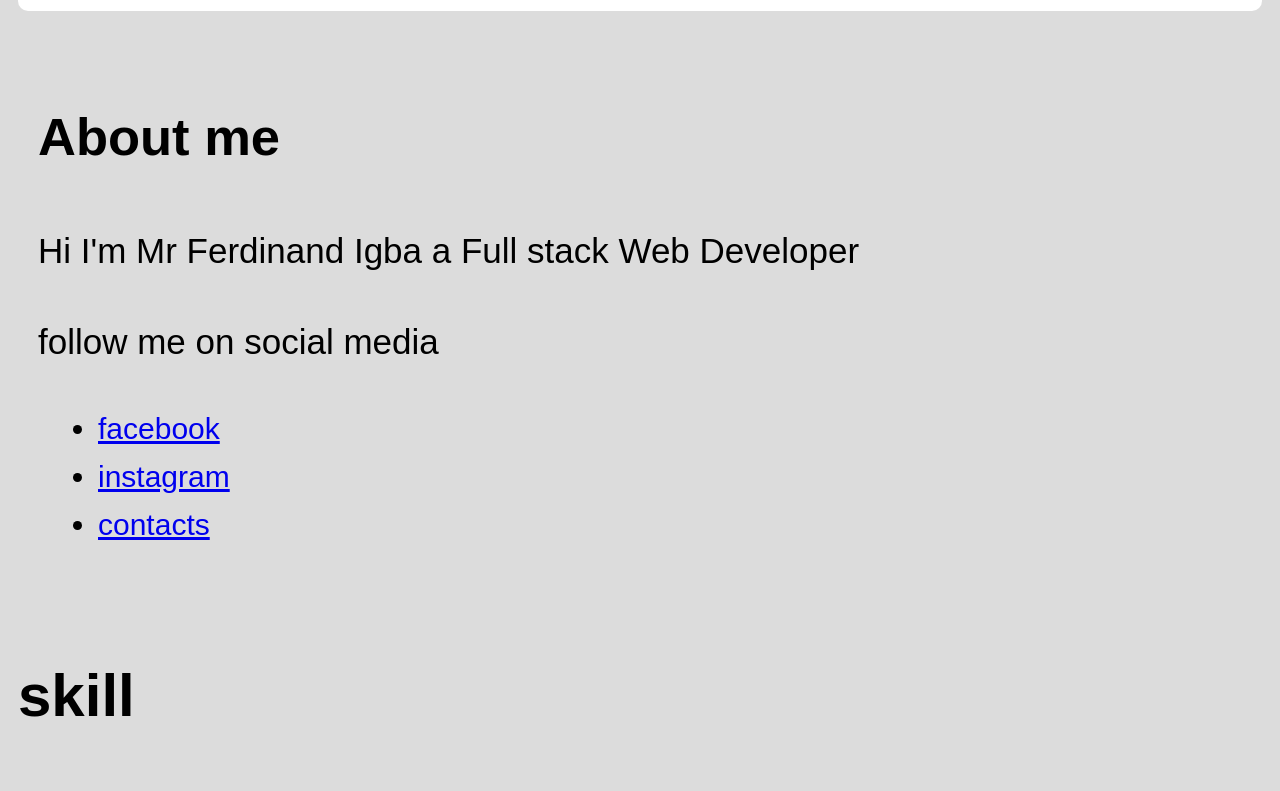
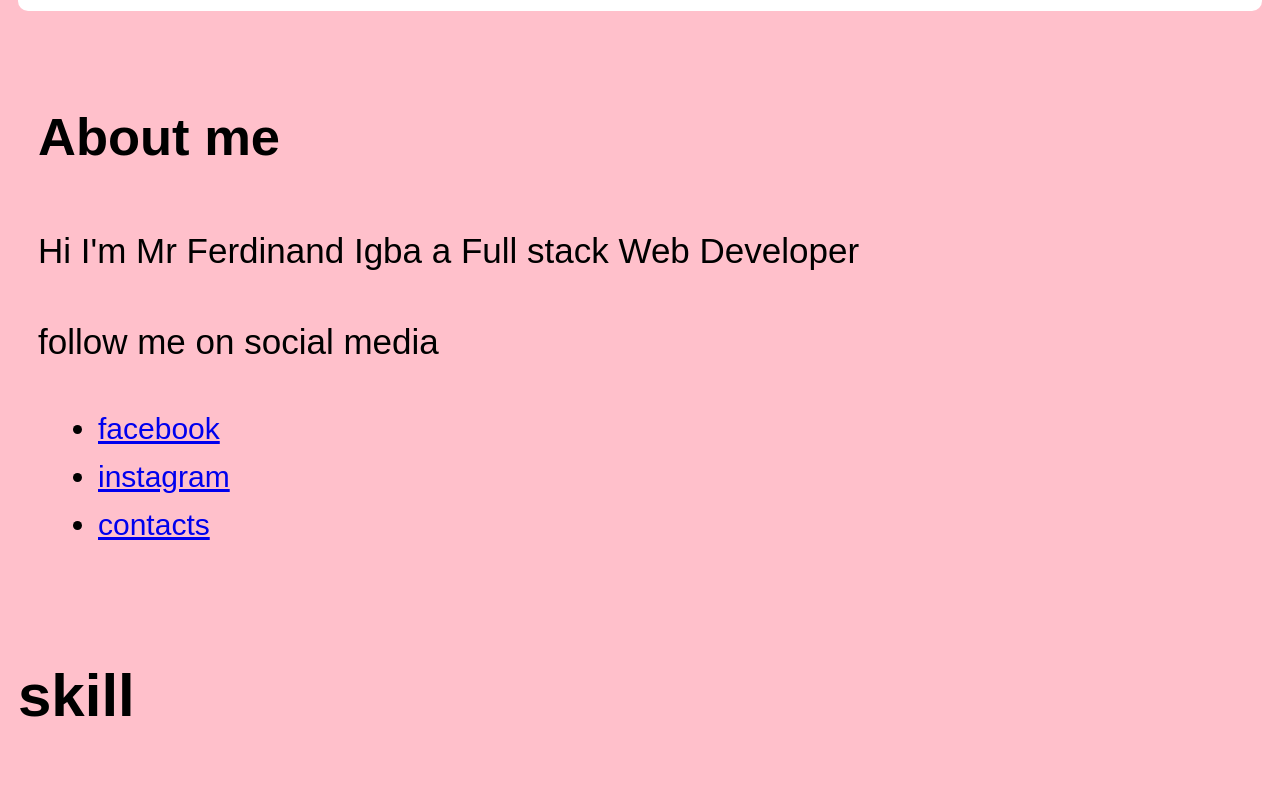
Before and after one commit to ferdy80/MY-PROJECT, a plain HTML site: page Index.html in a window 1280 px wide. Shown: the part 646-1437 px from the top of the page. Drawn offline with Linux system fonts and the light colour scheme.

Commit message:
MY PROJECT

```diff
--- a/style.css
+++ b/style.css
@@ -146,8 +146,11 @@ body{
         border-radius: 10px;
     }
 
-    @media (max-width: 768px)
-       body{
+    @media (max-width: 768px) {
+
+    }
+       body {
+            font-size: 14px;
             padding: 10px;
             background-color: pink;
 
```
